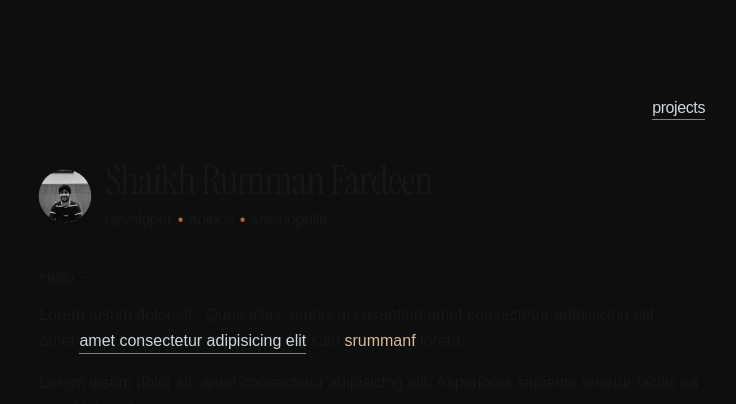
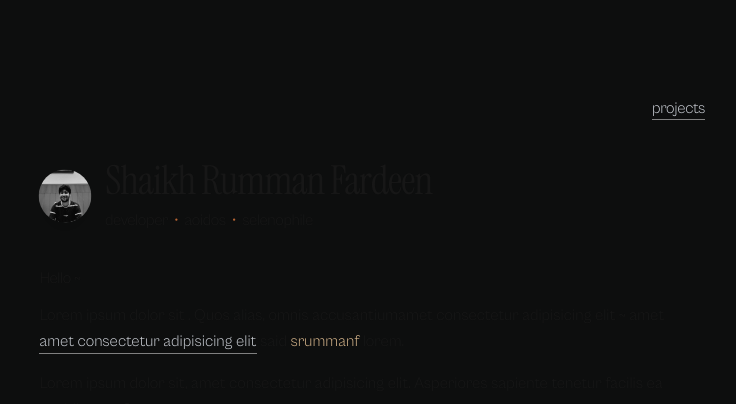
Before and after one commit to srummanf/vetrina, a Next.js app: page / in a window 1280 px wide. Shown: the top 404 px of the page, without its empty margins (271-1007 px from the left). Built offline with nearby package versions, Linux system fonts and the light colour scheme; no server answers.

Commit message:
fix : `Font issue in deployed link - fix1`

```diff
--- a/app/globals.css
+++ b/app/globals.css
@@ -29,6 +29,17 @@
   font-style: normal;
   font-display: swap;
 }
+
+
+@font-face {
+  font-family: "CabinetGrotesk-Light";
+  src: url("../font/cabinet-grotesk/fonts/CabinetGrotesk-Light.ttf") format("truetype");
+  font-weight: 400;
+  font-style: normal;
+  font-display: swap;
+}
+
+
 
 :root {
   --background: #ffffff;
@@ -80,7 +91,7 @@
 body {
   /* background: var(--background);  */
   color: var(--foreground);
-  font-family: var(--font-sans);
+  /* font-family: var(--font-sans); */
   color-scheme: dark;
   scrollbar-width: thin;
   cursor: crosshair;
@@ -273,6 +284,12 @@ mark {
   background-color: var(--hover-color);
 }
 
+.font-CabinetGrotesk_Light {
+  font-family: "CabinetGrotesk-Light", serif;
+  font-weight: 400;
+  font-style: normal;
+}
+
 .font-instrument_serif {
   font-family: "Instrument Serif", serif;
   font-weight: 400;
--- a/app/layout.tsx
+++ b/app/layout.tsx
@@ -16,7 +16,7 @@ export default function RootLayout({
   return (
     <html lang="en">
       <body
-        className={`font-sans bg-[#0d0e0e] overflow-x-hidden min-w-screen`}
+        className={`font-CabinetGrotesk_Light bg-[#0d0e0e] overflow-x-hidden min-w-screen`}
       >
         <ClientWrapper>{children}</ClientWrapper>
       </body>
```
